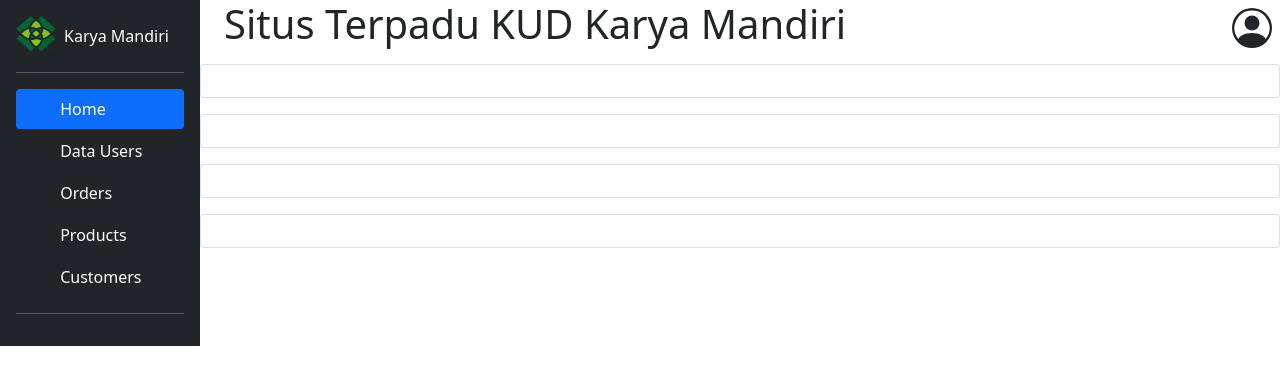
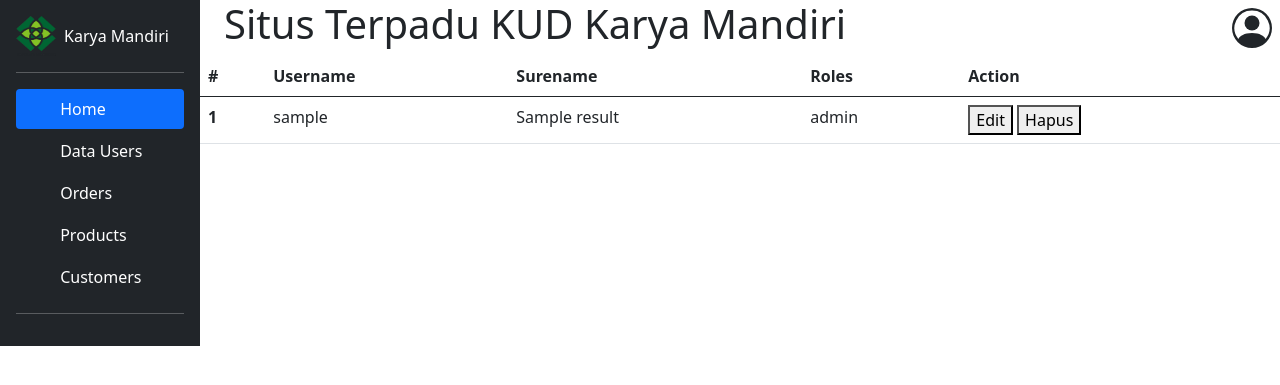
Before and after one commit to papajeki/kud-karyamandiri, a CodeIgniter 4 app: template app/Views/admin/users.php in a window 1280 px wide. Shown: the top 385 px of the page. Run offline with PHP 8.4 and a stand-in for CodeIgniter, Linux system fonts and the light colour scheme; the template is opened without the code that fills it: most values are stand-ins (such as "Sample title", 1, 10 or a date in 2020); some libraries are stand-ins or nearby versions.

Commit message:
Tampil data User

```diff
--- a/app/Controllers/Admin/Users.php
+++ b/app/Controllers/Admin/Users.php
@@ -2,10 +2,14 @@
 
 namespace App\Controllers\Admin;
 use App\Controllers\BaseController;
+use App\Models\UserModel;
+
 class Users extends BaseController
 {
     public function index()
     {
-        echo view("admin/users");
+        $model = new UserModel();
+        $data['result'] = $model->findAll();
+        return view("admin/users",$data);
     }
 }
--- a/app/Views/admin/users.php
+++ b/app/Views/admin/users.php
@@ -1,6 +1,7 @@
 <?= $this->extend('testerlayout') ?>
 <?= $this->section('content') ?>
-<div class="container col-md-12">
+
+<!-- <div class="container col-md-12">
 <div class="row">
 			<div class="col-md-12 my-2 card">
 				<div class="card-body">
@@ -19,5 +20,38 @@
 				</div>
 			</div>
 		</div>
-	</div>
+	</div> --><table class="table">
+  <thead>
+    <tr>
+      <th scope="col">#</th>
+      <th scope="col">Username</th>
+      <th scope="col">Surename</th>
+      <th scope="col">Roles</th>
+	  <th scope="col">Action</th>
+    </tr>
+  </thead>
+  <tbody>
+	<?php if (!empty($result)): ?>
+			<?php foreach ($result as $index => $row): ?>
+			<tr>
+				<th scope="row"><?= $index+1;?></th>
+				<td><?= $row['username'];?></td>
+				<td><?= $row['surename'];?></td>
+				<td><?= $row['roles'];?></td>
+				<td>
+					<div>
+						<button>Edit</button>
+						<button>Hapus</button>
+					</div>
+				</td>
+
+			</tr>
+			<?php endforeach; ?>
+	<?php endif; ?>
+
+
+  </tbody>
+</table>
+
+
 <?= $this->endsection() ?>
--- a/app/Views/layout/sidebar.php
+++ b/app/Views/layout/sidebar.php
@@ -12,8 +12,8 @@
         </a>
       </li>
       <li>
-        <a href="#" class="nav-link text-white navItem">
-          <svg class="bi me-2" width="16" height="16"><use xlink:href="#speedometer2"></use></svg>
+        <a href="<?=base_url('/admin/users') ?>" class="nav-link text-white navItem">
+          <svg class="bi me-2" width="16" height="16"><use xlink:href=""></use></svg>
           Data Users
         </a>
       </li>
```
Also changed, not shown: app/Models/UserModel.php (+3 -14 lines), scripts/seed.php (added, +33 -0 lines).
